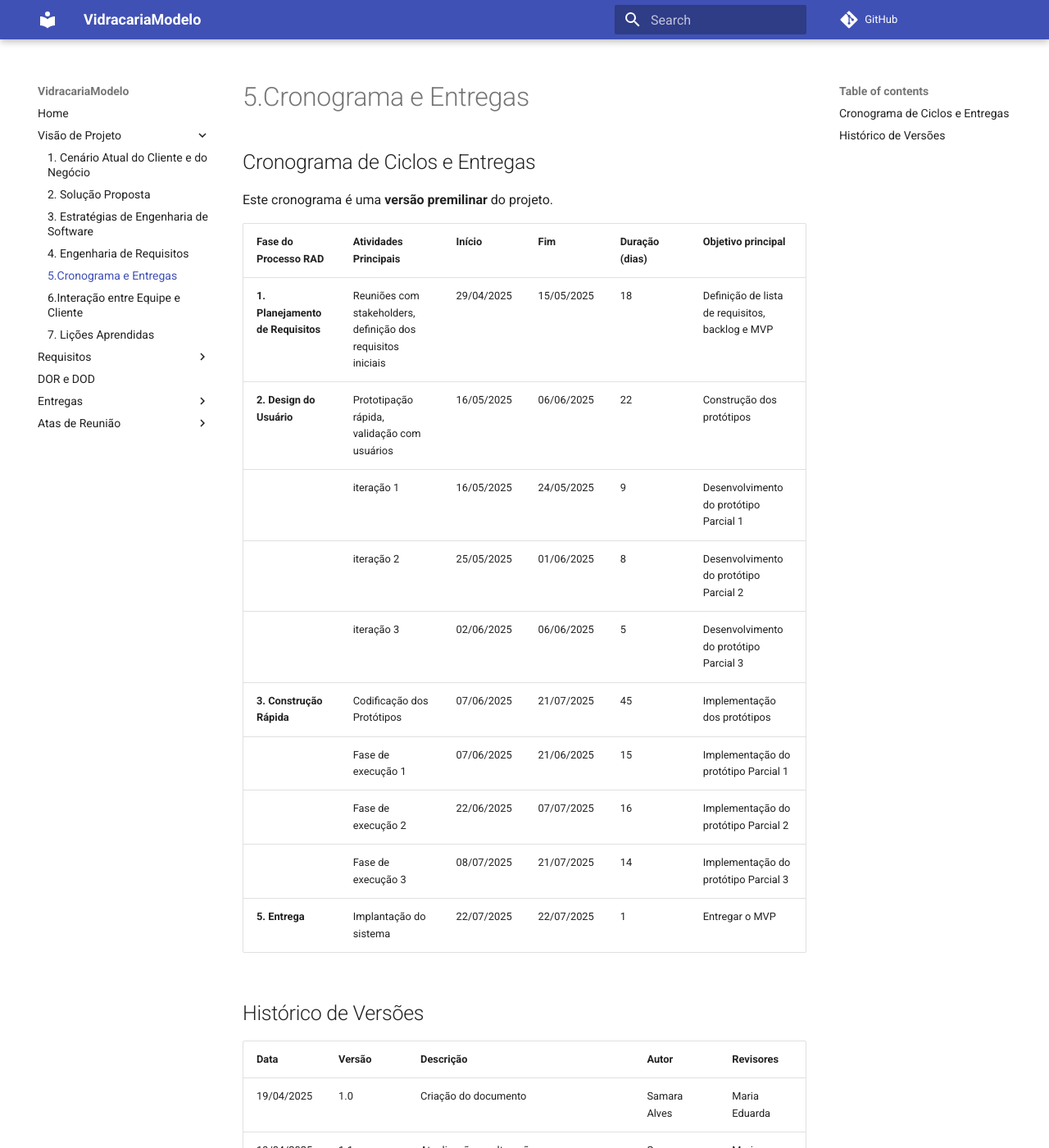
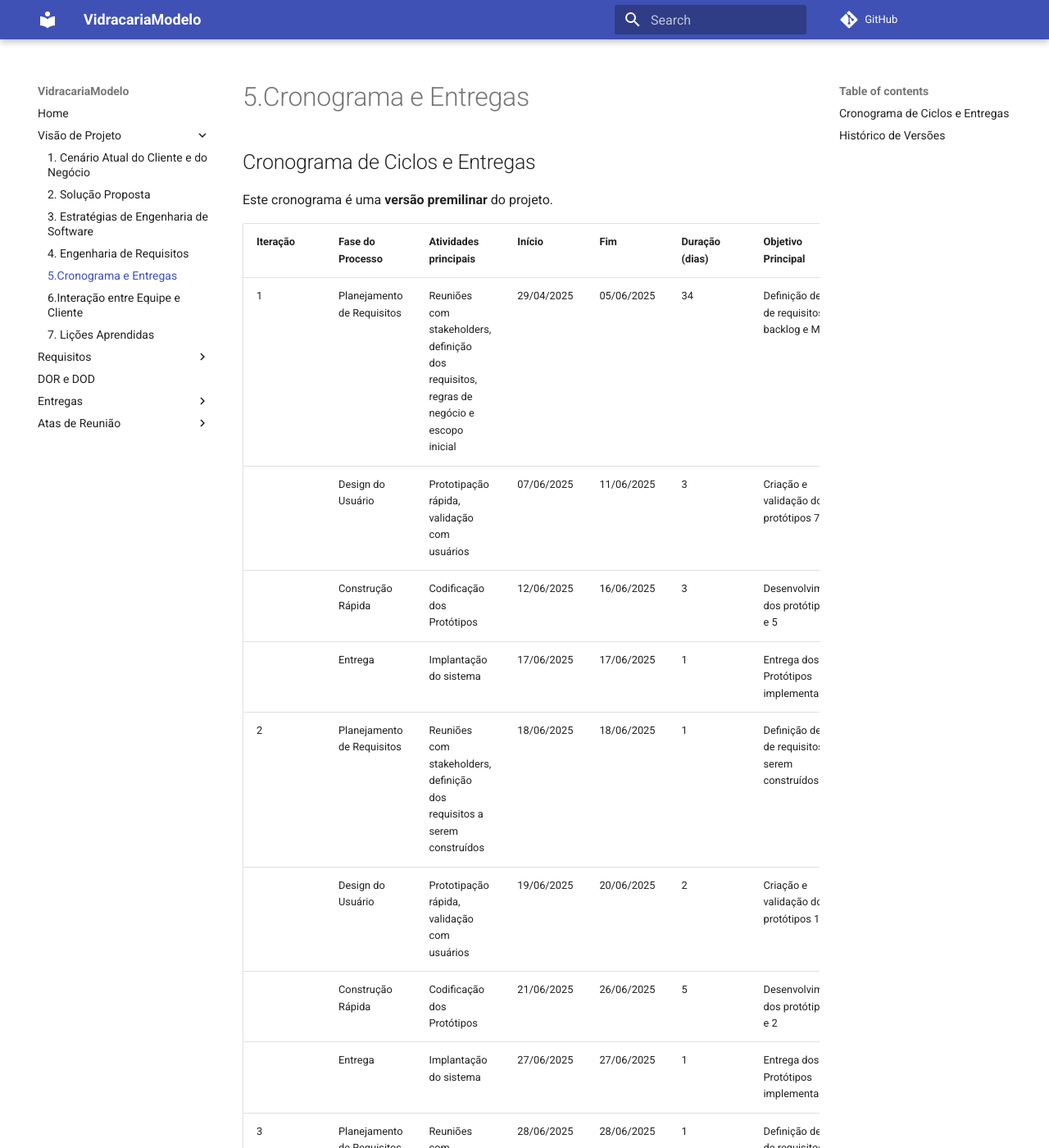
Before and after one commit to mdsreq-fga-unb/2025.1-T01-VidracariaModelo, an MkDocs documentation site: the page built from docs/docs/VisaodeProduto/Cronograma.md, in a window 1280 px wide and 1400 px high. Shown: the whole window at 82% size. Built offline with MkDocs 1.6.1 and Material for MkDocs 9.7.7, drawn with Linux system fonts in a browser that asks for light colours; comment, search, counter and statistics services are not loaded; some of the changed text lies outside the part shown.

Commit message:
Alteração do backlog e Cronograma

```diff
--- a/docs/docs/VisaodeProduto/Cronograma.md
+++ b/docs/docs/VisaodeProduto/Cronograma.md
@@ -2,18 +2,24 @@
 
 Este cronograma é uma **versão premilinar** do projeto.
 
-| **Fase do Processo RAD** | **Atividades Principais**                                  | **Início**   | **Fim**       | **Duração (dias)** | **Objetivo principal**                        |
-|:------------------------|:-----------------------------------------------------------|:-------------|:--------------|:------------------|:------------------------------------------------|
-| **1. Planejamento de Requisitos** | Reuniões com stakeholders, definição dos requisitos iniciais | 29/04/2025  | 15/05/2025   | 18                   | Definição de lista de requisitos, backlog e MVP |
-| **2. Design do Usuário**  | Prototipação rápida, validação com usuários                 | 16/05/2025  | 06/06/2025   | 22                   | Construção dos protótipos                       |
-|                          | iteração 1                                                 | 16/05/2025  | 24/05/2025   | 9                    | Desenvolvimento do protótipo Parcial 1         |
-|                          | iteração 2                                                 | 25/05/2025  | 01/06/2025   | 8                    | Desenvolvimento do protótipo Parcial 2         |
-|                          | iteração 3                                                 | 02/06/2025  | 06/06/2025   | 5                    | Desenvolvimento do protótipo Parcial 3         |
-| **3. Construção Rápida**  | Codificação dos Protótipos                                 | 07/06/2025  | 21/07/2025   | 45                   | Implementação dos protótipos                    |
-|                          | Fase de execução 1                                         | 07/06/2025  | 21/06/2025   | 15                   | Implementação do protótipo Parcial 1           |
-|                          | Fase de execução 2                                         | 22/06/2025  | 07/07/2025   | 16                   | Implementação do protótipo Parcial 2           |
-|                          | Fase de execução 3                                         | 08/07/2025  | 21/07/2025   | 14                   | Implementação do protótipo Parcial 3           |
-| **5. Entrega**            | Implantação do sistema                                     | 22/07/2025  | 22/07/2025   | 1                    | Entregar o MVP                                 |
+| Iteração | Fase do Processo        | Atividades principais                                             | Início     | Fim        | Duração (dias) | Objetivo Principal                          |
+|:----------|:-------------------------|:---------------------------------------------------------------------|:------------|:------------|:----------------|:------------------------------------------------|
+| 1        | Planejamento de Requisitos | Reuniões com stakeholders, definição dos requisitos, regras de negócio e escopo inicial | 29/04/2025 | 05/06/2025 | 34             | Definição de lista de requisitos, backlog e MVP |
+|          | Design do Usuário         | Prototipação rápida, validação com usuários                         | 07/06/2025 | 11/06/2025 | 3              | Criação e validação dos protótipos 7 e 5       |
+|          | Construção Rápida         | Codificação dos Protótipos                                          | 12/06/2025 | 16/06/2025 | 3              | Desenvolvimento dos protótipos 7 e 5          |
+|          | Entrega                   | Implantação do sistema                                              | 17/06/2025 | 17/06/2025 | 1              | Entrega dos Protótipos implementados           |
+| 2        | Planejamento de Requisitos | Reuniões com stakeholders, definição dos requisitos a serem construídos | 18/06/2025 | 18/06/2025 | 1              | Definição de lista de requisitos a serem construídos |
+|          | Design do Usuário         | Prototipação rápida, validação com usuários                         | 19/06/2025 | 20/06/2025 | 2              | Criação e validação dos protótipos 1 e 2       |
+|          | Construção Rápida         | Codificação dos Protótipos                                          | 21/06/2025 | 26/06/2025 | 5              | Desenvolvimento dos protótipos 1 e 2          |
+|          | Entrega                   | Implantação do sistema                                              | 27/06/2025 | 27/06/2025 | 1              | Entrega dos Protótipos implementados           |
+| 3        | Planejamento de Requisitos | Reuniões com stakeholders, definição dos requisitos a serem construídos | 28/06/2025 | 28/06/2025 | 1              | Definição de lista de requisitos a serem construídos |
+|          | Design do Usuário         | Prototipação rápida, validação com usuários                         | 29/06/2025 | 30/06/2025 | 2              | Criação e validação dos protótipos 3 e 4       |
+|          | Construção Rápida         | Codificação dos Protótipos                                          | 01/07/2025 | 07/07/2025 | 8              | Desenvolvimento dos protótipos 3 e 4          |
+|          | Entrega                   | Implantação do sistema                                              | 08/07/2025 | 08/07/2025 | 1              | Entrega dos Protótipos implementados           |
+| 4        | Planejamento de Requisitos | Reuniões com stakeholders, definição dos requisitos a serem construídos | 09/07/2025 | 09/07/2025 | 1              | Definição de lista de requisitos a serem construídos |
+|          | Design do Usuário         | Prototipação rápida, validação com usuários                         | 10/07/2025 | 11/07/2025 | 1              | Criação e validação dos protótipos 6 e 8       |
+|          | Construção Rápida         | Codificação dos Protótipos                                          | 12/07/2025 | 14/07/2025 | 2              | Desenvolvimento dos protótipos 6 e 8          |
+|          | Entrega                   | Implantação do sistema                                              | 15/07/2025 | 15/07/2025 | 1              | Entrega dos Protótipos implementados           |
 
 
 ## Histórico de Versões
@@ -23,3 +29,4 @@ Este cronograma é uma **versão premilinar** do projeto.
 | 19/04/2025 | 1.0 | Criação do documento               | Samara Alves  | Maria Eduarda |
 | 19/04/2025 | 1.1 | Atualizações e alterações no cronograma de sprints e entregas|Samara Alves  | Maria Eduarda         |
 | 25/05/2025 | 1.2 | Atualizações e alterações no cronograma de acordo com a redefinição do processo de ES|Ígor  | Cayo        |
+| 10/06/2025 | 1.3 | Atualizações e refatoração das datas e atividades|Cayo  | Ígor        |
```
Also changed, not shown: docs/docs/Backlog/baclog.md (+35 -41 lines).
